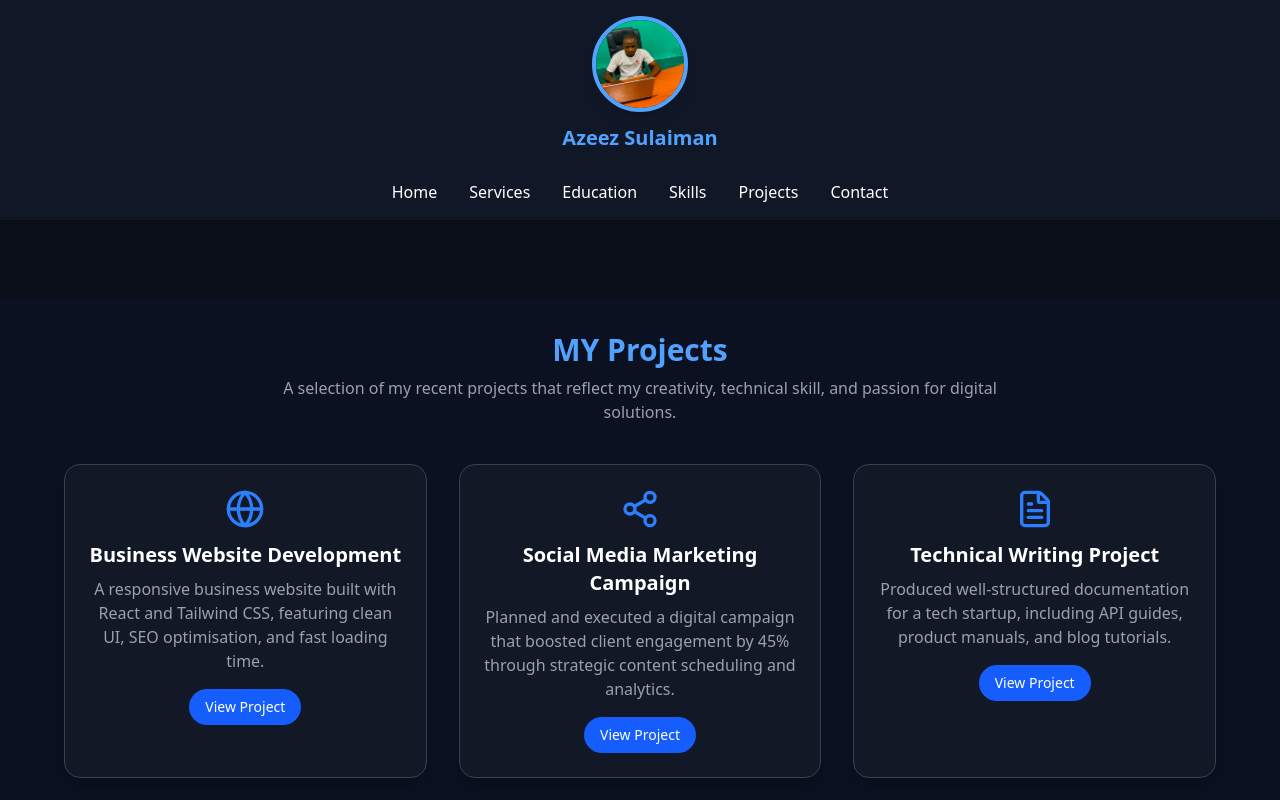
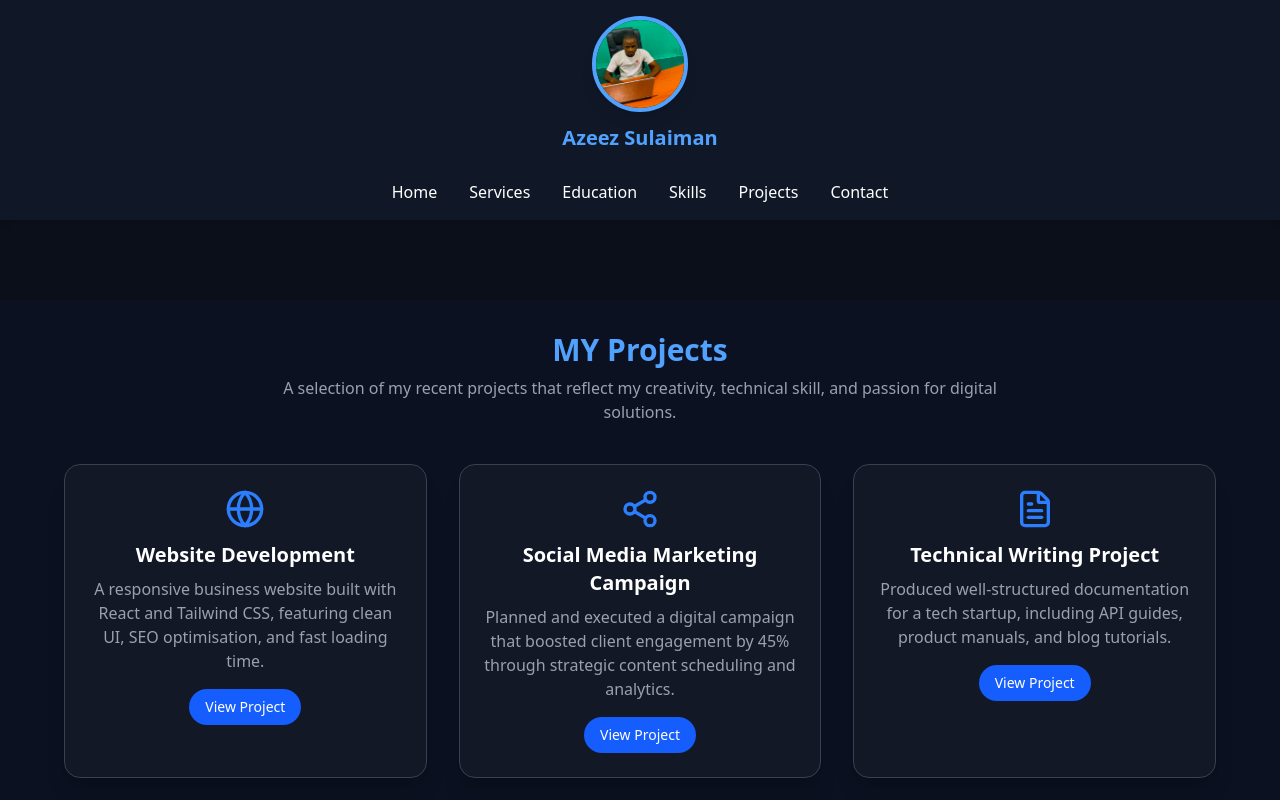
Before and after one commit to Azeez06/My-Portfolio-project-Backend, a React app in the folder frontend/: page /testimonials in a window 1280 px wide. Shown: the top 800 px of the page. Built offline with nearby package versions, Linux system fonts and the light colour scheme; the HTML template or start-up script is replaced by a standard one.

Commit message:
Add a link

```diff
--- a/frontend/src/pages/Testimonials.jsx
+++ b/frontend/src/pages/Testimonials.jsx
@@ -5,10 +5,10 @@ import { Globe, Share2, FileText, Laptop, Brush, Cpu, CheckSquare } from "lucide
 export default function Projects() {
   const projects = [
     {
-      title: "Business Website Development",
+      title: "Website Development",
       description:
         "A responsive business website built with React and Tailwind CSS, featuring clean UI, SEO optimisation, and fast loading time.",
-      link: "#",
+      link: "https://educative-web-2zod.vercel.app/",
       icon: <Globe className="w-10 h-10 text-blue-500 mb-3 mx-auto" />,
     },
     {
```
